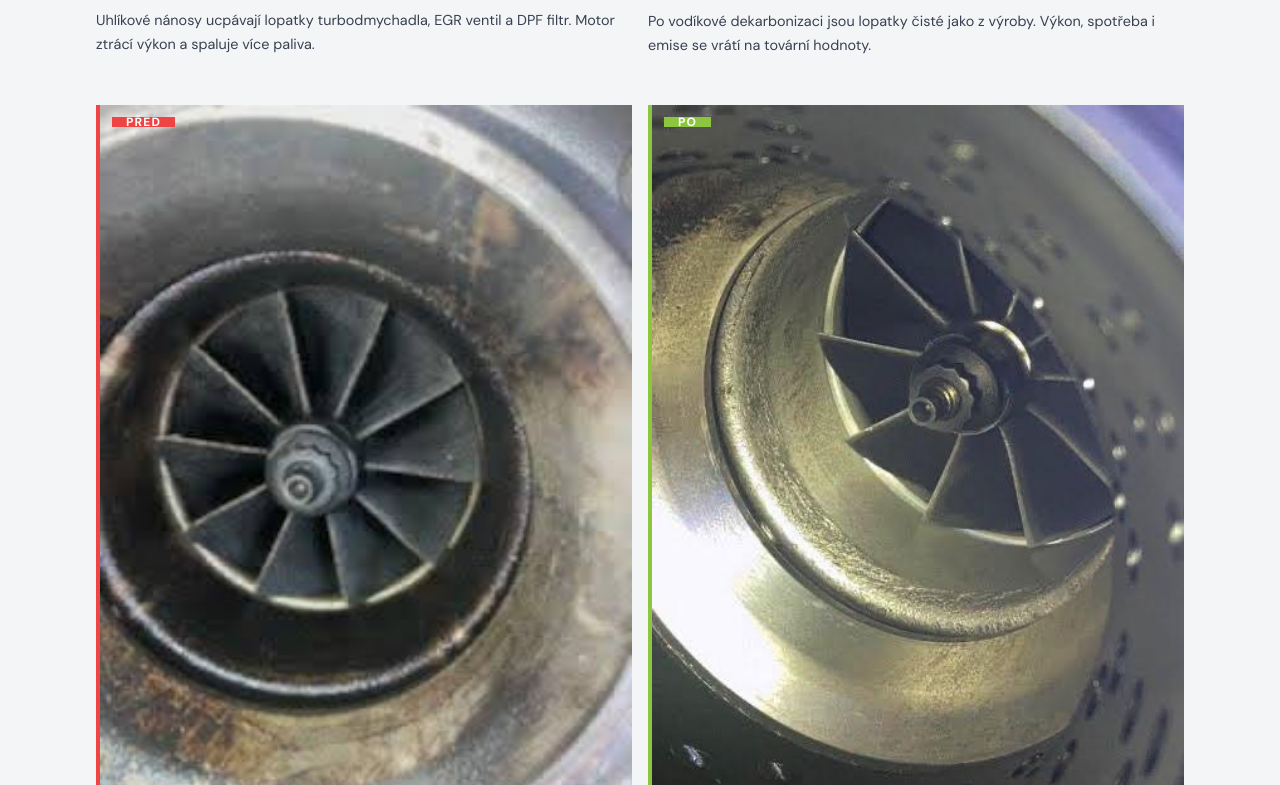
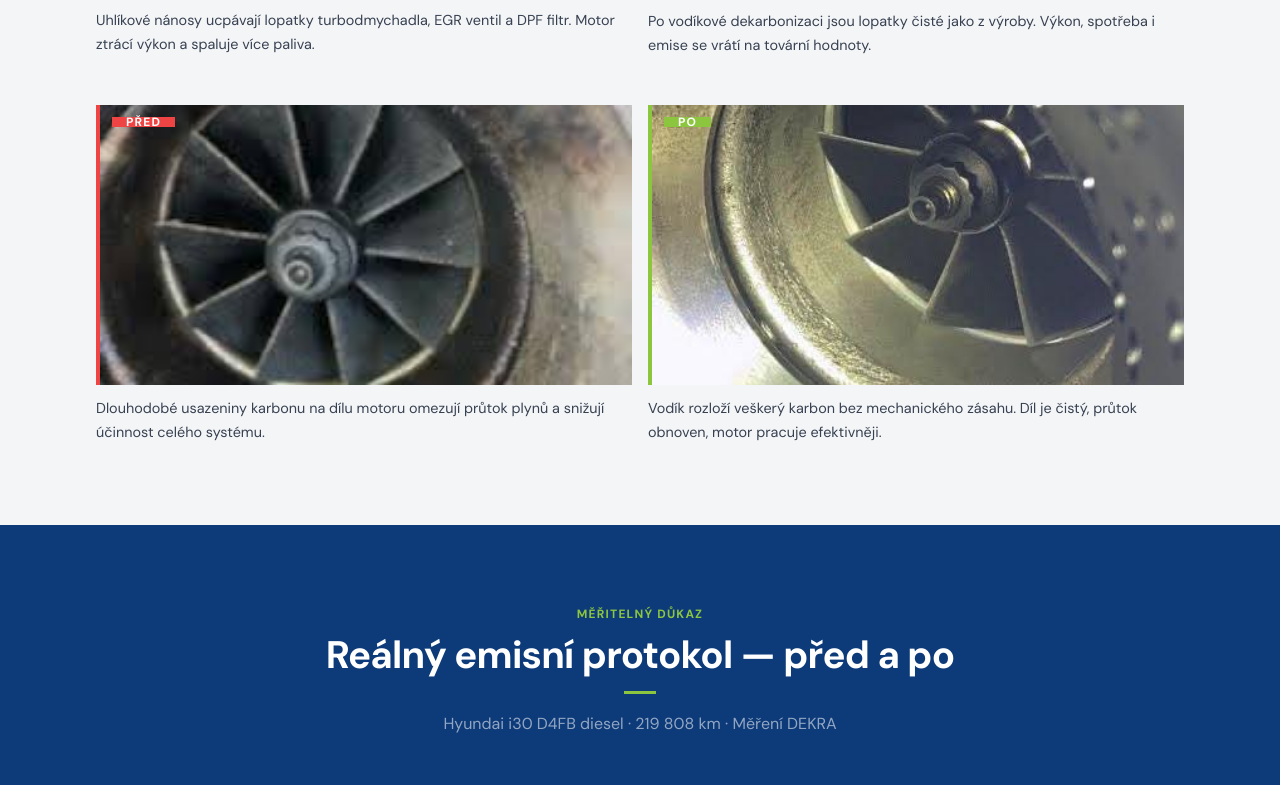
Before and after one commit to Boza-Analytics/bezkarbonu-landing, a Next.js app: page / in a window 1280 px wide. Shown: the part 4335-5120 px from the top of the page. Built offline with nearby package versions, Linux system fonts and the light colour scheme.

Commit message:
Fix second before/after photos: fixed height container with object-fit cover

```diff
--- a/app/page.tsx
+++ b/app/page.tsx
@@ -1313,12 +1313,12 @@ function BeforeAfter() {
         <div className="grid grid-cols-1 md:grid-cols-2 gap-4">
           {/* BEFORE 2 */}
           <div>
-            <div style={{ position: "relative", borderLeft: `4px solid #ef4444`, overflow: "hidden", lineHeight: 0 }}>
+            <div style={{ position: "relative", borderLeft: `4px solid #ef4444`, overflow: "hidden", lineHeight: 0, height: "280px" }}>
               <Image
                 src="/turbo2-pred.jpg"
                 alt="Díl motoru před dekarbonizací — uhlíkové usazeniny"
-                width={1349} height={842}
-                style={{ width: "100%", height: "auto", display: "block" }}
+                fill
+                style={{ objectFit: "cover", objectPosition: "center" }}
               />
               <div style={{
                 position: "absolute", top: "12px", left: "12px",
@@ -1334,12 +1334,12 @@ function BeforeAfter() {
 
           {/* AFTER 2 */}
           <div>
-            <div style={{ position: "relative", borderLeft: `4px solid ${C.lime}`, overflow: "hidden", lineHeight: 0 }}>
+            <div style={{ position: "relative", borderLeft: `4px solid ${C.lime}`, overflow: "hidden", lineHeight: 0, height: "280px" }}>
               <Image
                 src="/turbo2-po.jpg"
                 alt="Díl motoru po dekarbonizaci — čistý povrch"
-                width={1349} height={843}
-                style={{ width: "100%", height: "auto", display: "block" }}
+                fill
+                style={{ objectFit: "cover", objectPosition: "center" }}
               />
               <div style={{
                 position: "absolute", top: "12px", left: "12px",
```
